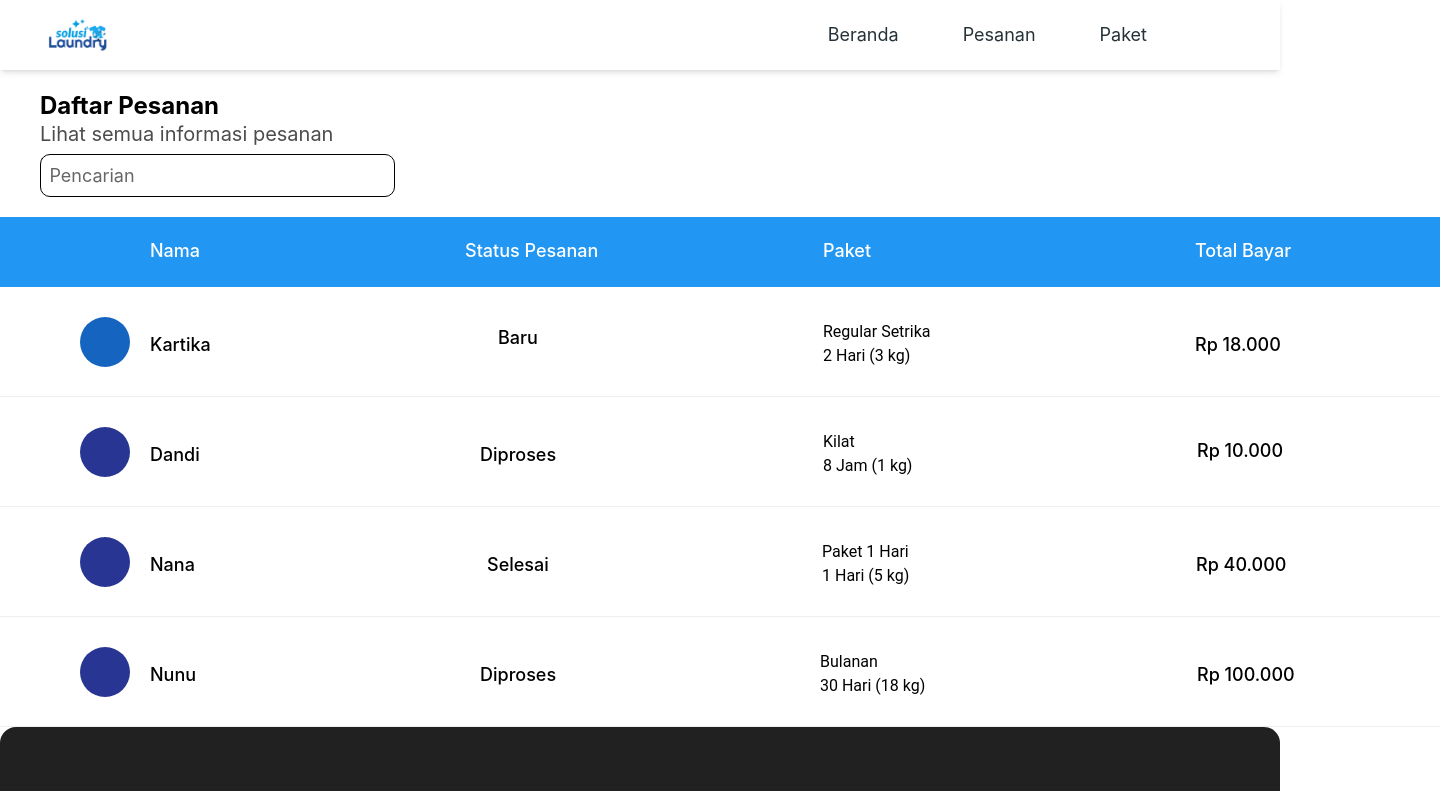
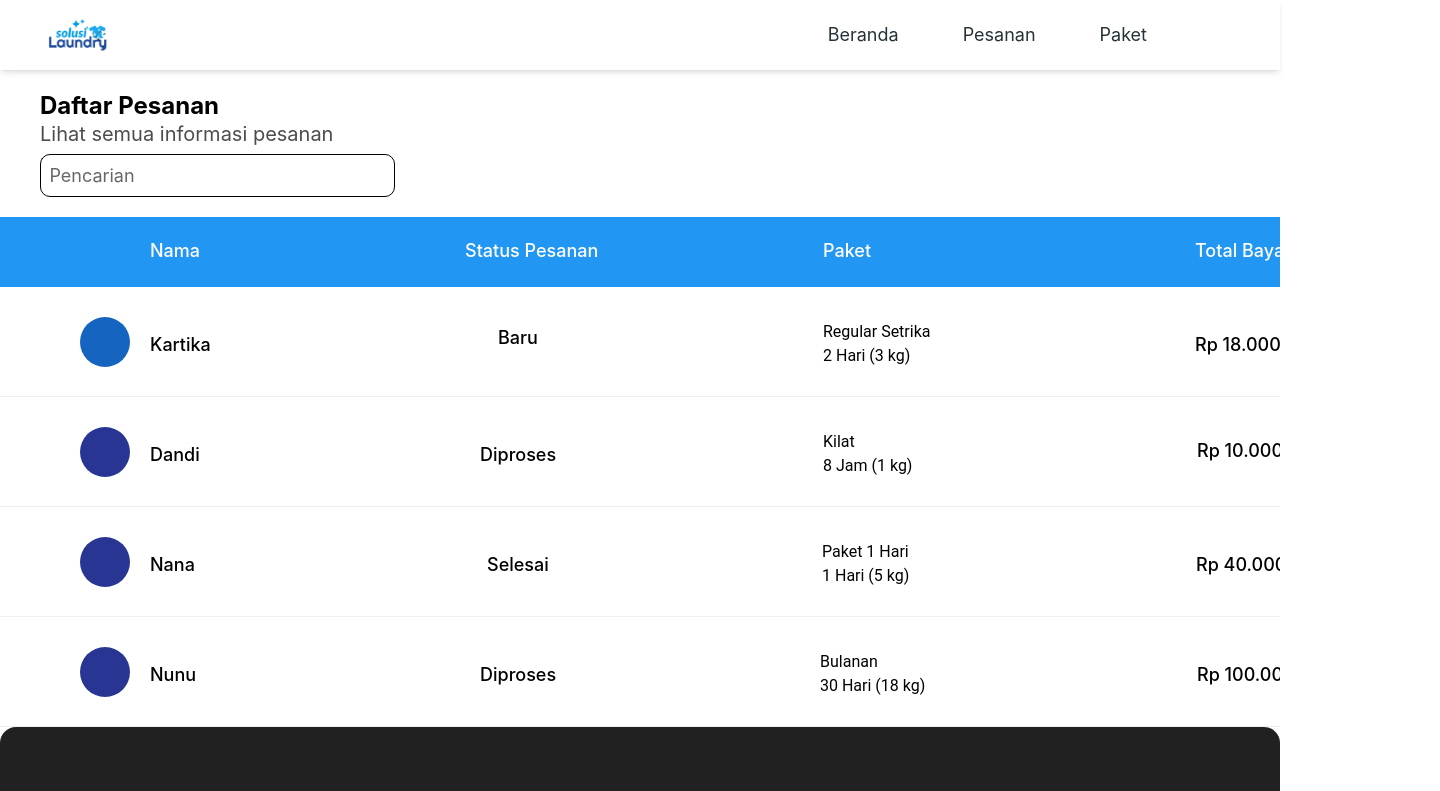
Before and after one commit to muhammadgimnastiar/solusi-laundry, a React (Create React App) app: page /pesanan in a window 1280 px wide. Shown: the top 791 px of the page, 1440 px wide, since content can reach past the window. Built offline with nearby package versions, Linux system fonts and the light colour scheme.

Commit message:
update table for x-axis scrolling

```diff
--- a/src/pages/Pesanan/Pesanan.jsx
+++ b/src/pages/Pesanan/Pesanan.jsx
@@ -3,7 +3,7 @@ import React from "react";
 export function Pesanan() {
   return (
     <>
-      <div className="w-[397px] h-16 relative">
+      <div className="w-[397px] h-16 relative ">
         <div className="left-10 top-5 absolute text-zinc-950 text-2xl font-bold font-['Inter']">
           Daftar Pesanan
         </div>
@@ -19,7 +19,8 @@ export function Pesanan() {
           Pencarian
         </div>
       </div>
-      <div className="w-[1440px] h-[110px] relative">
+      <div className="overflow-scroll">
+        <div className="w-[1440px] h-[110px] relative ">
           <div className="w-[1440px] h-[90px] left-0 top-10 absolute bg-blue-500" />
           <div className="left-[150px] top-[60px] absolute text-white text-lg font-medium font-['Inter']">
             Nama
@@ -103,6 +104,7 @@ export function Pesanan() {
             Rp 100.000
           </div>
         </div>
+      </div>
     </>
   );
 }
```
Lines whose indentation alone changed are shown as unchanged.
